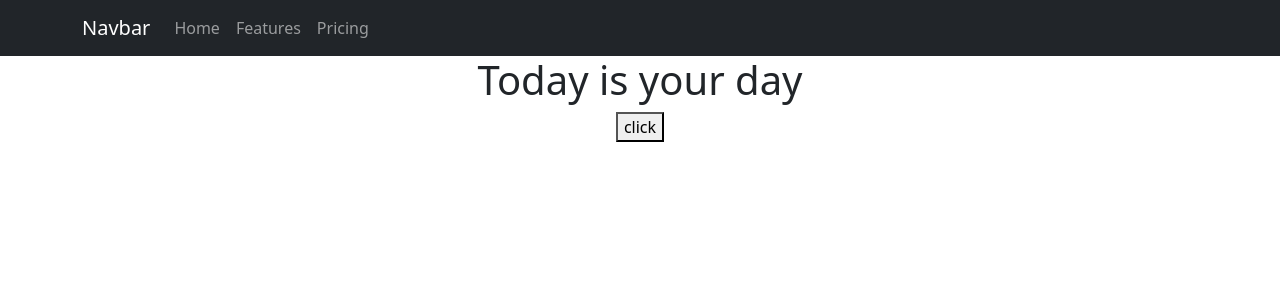
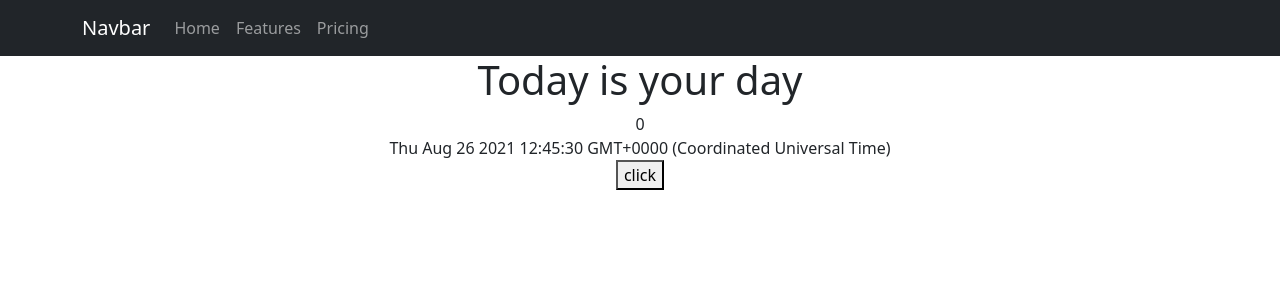
Before and after one commit to StilyanaS/app, a React (Create React App) app: page / in a window 1280 px wide. Shown: the top 300 px of the page. Built offline with nearby package versions, Linux system fonts and the light colour scheme.

Commit message:
Contador con boton

```diff
--- a/src/App.js
+++ b/src/App.js
@@ -7,8 +7,10 @@ import  CartWidget from './components/CartWidget/CartWidget';
 
 function App() {
 const [count, setCount] = useState(0);
+const [date, setDate] = useState(Date());
 const handlerClick = () => {
   setCount(count + 1);
+  setDate(Date());
 };
 
 
@@ -16,6 +18,8 @@ const handlerClick = () => {
     <div className="App">
     <NavBar><CartWidget /></NavBar>
     <div><Header /></div>
+    <label>{count}</label><br />
+    <label>{date}</label><br />
     <button onClick={handlerClick}>click</button>
     </div>
   );
```
